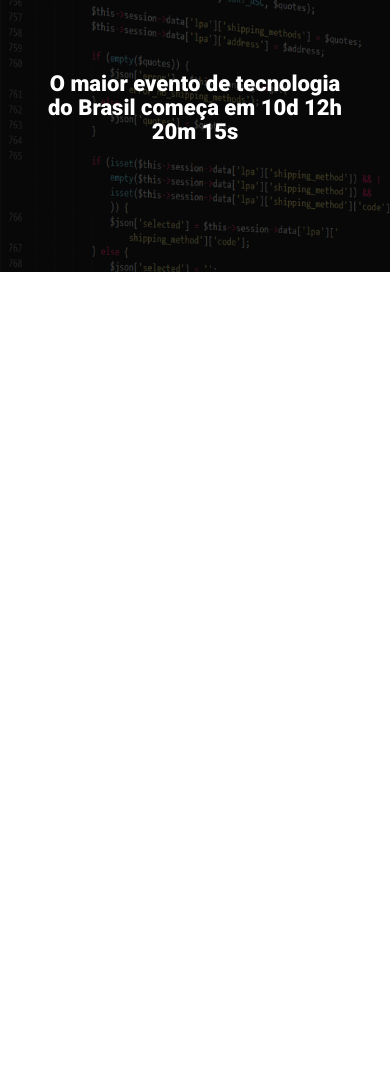
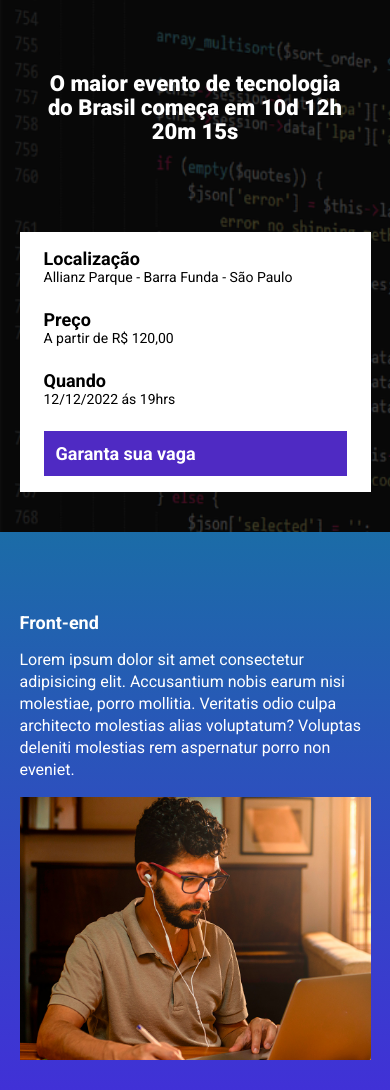
Before and after one commit to LucasPires-dev/ebac_tech_talks, a website built with Parcel: page src/index.html in a window 390 px wide. Shown: the part 96-1186 px from the top of the page. Before the commit the page ends 844 px from the top, so only its background shows below. Built offline with nearby package versions, Linux system fonts and the light colour scheme.

Commit message:
criação da section front-end

```diff
--- a/src/index.html
+++ b/src/index.html
@@ -16,7 +16,33 @@
             <p class="hero__text">
                 O maior evento de tecnologia do Brasil começa em 10d 12h 20m 15s
             </p>
+            <div class="infos-bar">
+                <ul class="infos-bar__infos">
+                    <li class="infos-bar__infos__item">
+                        <b>Localização</b>
+                        Allianz Parque - Barra Funda - São Paulo
+                    </li>
+                    <li class="infos-bar__infos__item">
+                        <b>Preço</b>
+                        A partir de R$ 120,00
+                    </li>
+                    <li class="infos-bar__infos__item">
+                        <b>Quando</b>
+                        12/12/2022 ás 19hrs
+                    </li>
+                </ul>
+                <a href="#" class="button button--primary">Garanta sua vaga</a>
+            </div>
         </div>
     </header>
+    <section class="event">
+        <div class="container">
+            <div class="event__details">
+                <h2 class="event__details__title">Front-end</h2>
+                <p class="event__details__description">Lorem ipsum dolor sit amet consectetur adipisicing elit. Accusantium nobis earum nisi molestiae, porro mollitia. Veritatis odio culpa architecto molestias alias voluptatum? Voluptas deleniti molestias rem aspernatur porro non eveniet.</p>
+            </div>
+            <img class="event__image" src="./images/frontend.png" alt="Front-end">
+        </div>
+    </section>
 </body>
 </html>
--- /dev/null
+++ b/src/styles/components/_buttons.scss
@@ -0,0 +1,24 @@
+.button {
+    padding: 12px;
+    font-size: 18px;
+    font-weight: bold;
+    text-decoration: none;
+    text-align: center;
+    white-space: nowrap;
+
+    &--primary {
+        color: white;
+        background-color: #4f2ac3;
+    }
+
+    @media screen and (max-width: 640px) {
+        display: block;
+        width: 100%;
+    }
+
+    @media screen and (max-width: 1024px) {
+        display: flex;
+        align-items: center;
+    }
+
+}
--- /dev/null
+++ b/src/styles/components/_event.scss
@@ -0,0 +1,43 @@
+.event {
+    padding: 80px 0;
+    background-image: linear-gradient(#1b6ca7, #442bdb);
+    .container {
+        display: flex;
+    }
+
+    &__image {
+        width: 360px;
+    }
+
+    &__details {
+        margin-right: 40px;
+        &__title {
+            font-size: 18px;
+            font-weight: bold;
+            margin-bottom: 16px;
+        }
+        &__description {
+            // font-size: 16px;
+            line-height: 22px;
+        }
+    }
+
+
+    @media screen and (max-width: 640px) {
+       .container {
+        display: block;
+       }
+
+       &__details{
+        margin-right: 0;
+        margin-bottom: 16px;
+    }
+
+       &__image {
+        width: 100%;
+       }
+    }
+
+    @media screen and (max-width: 1024px) {
+    }
+}
--- /dev/null
+++ b/src/styles/components/_infos_bar.scss
@@ -0,0 +1,41 @@
+.infos-bar {
+    color: #000;
+    padding: 16px 24px;
+    background-color: #fff;
+    display: flex;
+    justify-content: space-between;
+
+    &__infos {
+        display: flex;
+        gap: 40px;
+
+        &__item {
+            font-size: 14px;
+            color: #000;
+
+            b {
+                font-size: 18px;
+                display: block;
+                color: #000;
+            }
+        }
+    }
+
+    @media screen and (max-width: 640px) {
+        display: block;
+
+        &__infos {
+            display: block;
+
+            &__item {
+                margin-bottom: 24px;
+            }
+        }
+    }
+
+    @media screen and (max-width: 1024px) {
+        &__infos {
+            gap: 16px;
+        }
+    }
+}
--- a/src/styles/main.scss
+++ b/src/styles/main.scss
@@ -1,4 +1,8 @@
 @use 'hero';
+@use '../styles/components/infos_bar';
+@use '../styles/components/buttons';
+@use '../styles/components/event';
+
 
 * {
     margin: 0;
@@ -6,6 +10,7 @@
     box-sizing: border-box;
     font-family: "Roboto", sans-serif !important;
     color: #fff;
+    list-style: none;
 }
 
 .container {
```
